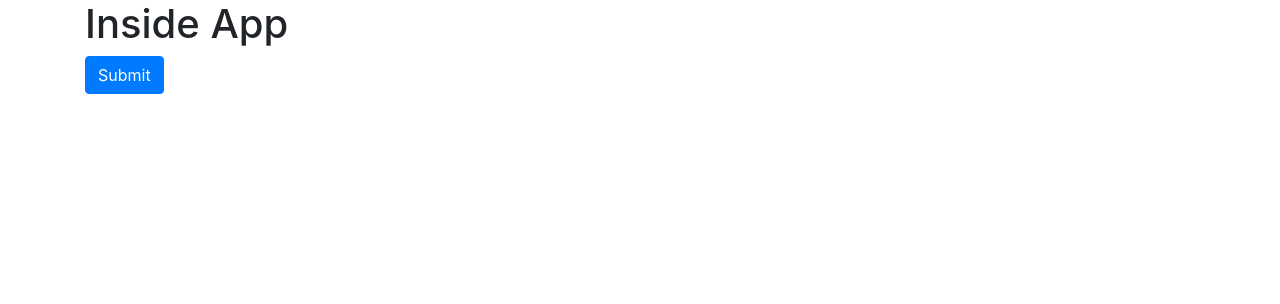
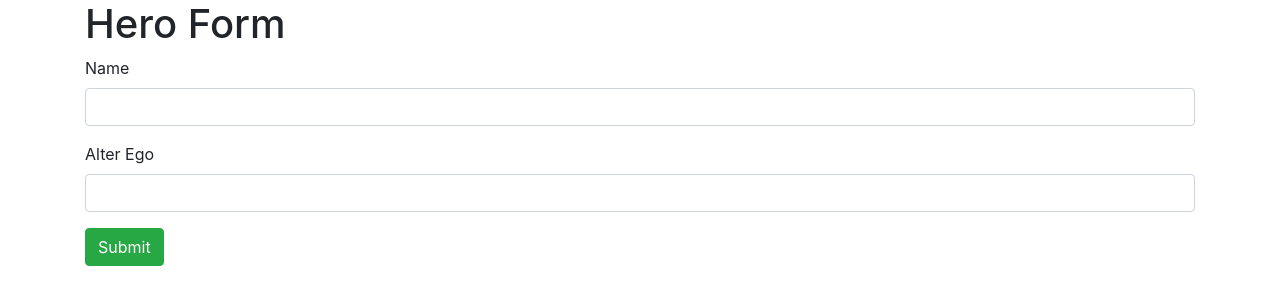
Before and after one commit to anshulrts/AngularBook, an Angular app: page / in a window 1280 px wide. Shown: the top 304 px of the page. Built offline with nearby package versions, Linux system fonts and the light colour scheme.

Commit message:
Added a class, component and Basic html

```diff
--- a/src/app/app.component.html
+++ b/src/app/app.component.html
@@ -1,6 +1 @@
-<div class="container">
-    <h1>
-        Inside App
-    </h1>
-    <button type="button" class="btn btn-primary">Submit</button>
-</div>
+<app-hero-form></app-hero-form>
--- a/src/app/app.module.ts
+++ b/src/app/app.module.ts
@@ -3,10 +3,12 @@
 
 import { AppRoutingModule } from './app-routing.module';
 import { AppComponent } from './app.component';
+import { HeroFormComponent } from './hero-form/hero-form.component';
 
 @NgModule({
   declarations: [
-    AppComponent
+    AppComponent,
+    HeroFormComponent
   ],
   imports: [
     BrowserModule,
--- /dev/null
+++ b/src/app/hero-form/hero-form.component.html
@@ -0,0 +1,17 @@
+<div class="container">
+    <h1>Hero Form</h1>
+    <form>
+      <div class="form-group">
+        <label for="name">Name</label>
+        <input type="text" class="form-control" id="name" required>
+      </div>
+
+      <div class="form-group">
+        <label for="alterEgo">Alter Ego</label>
+        <input type="text" class="form-control" id="alterEgo">
+      </div>
+
+      <button type="submit" class="btn btn-success">Submit</button>
+
+    </form>
+</div>
--- /dev/null
+++ b/src/app/hero-form/hero-form.component.ts
@@ -0,0 +1,23 @@
+import { Component } from '@angular/core';
+import { Hero } from '../hero';
+
+@Component({
+  selector: 'app-hero-form',
+  templateUrl: './hero-form.component.html',
+  styleUrls: ['./hero-form.component.css']
+})
+export class HeroFormComponent {
+
+    powers = ['Really Smart', 'Super Flexible',
+    'Super Hot', 'Weather Changer'];
+
+model = new Hero(18, 'Dr IQ', this.powers[0], 'Chuck Overstreet');
+
+submitted = false;
+
+onSubmit() { this.submitted = true; }
+
+// TODO: Remove this when we're done
+get diagnostic() { return JSON.stringify(this.model); }
+
+}
--- /dev/null
+++ b/src/app/hero.ts
@@ -0,0 +1,8 @@
+export class Hero {
+    constructor(
+        public id: number,
+        public name: string,
+        public power: string,
+        public alterEgo?: string
+      ) {  }
+}
```
Also changed, not shown: src/app/hero-form/hero-form.component.css (added), 1 other file (tests, documents, lock files or other folders).
